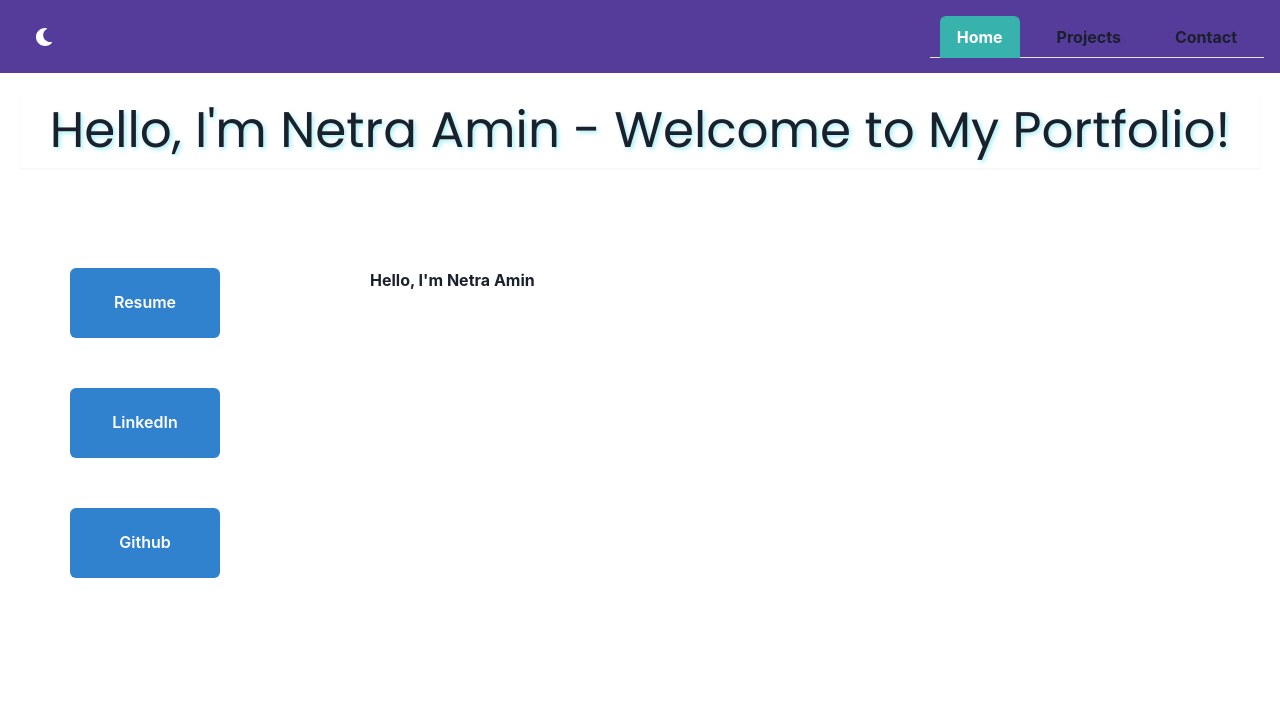
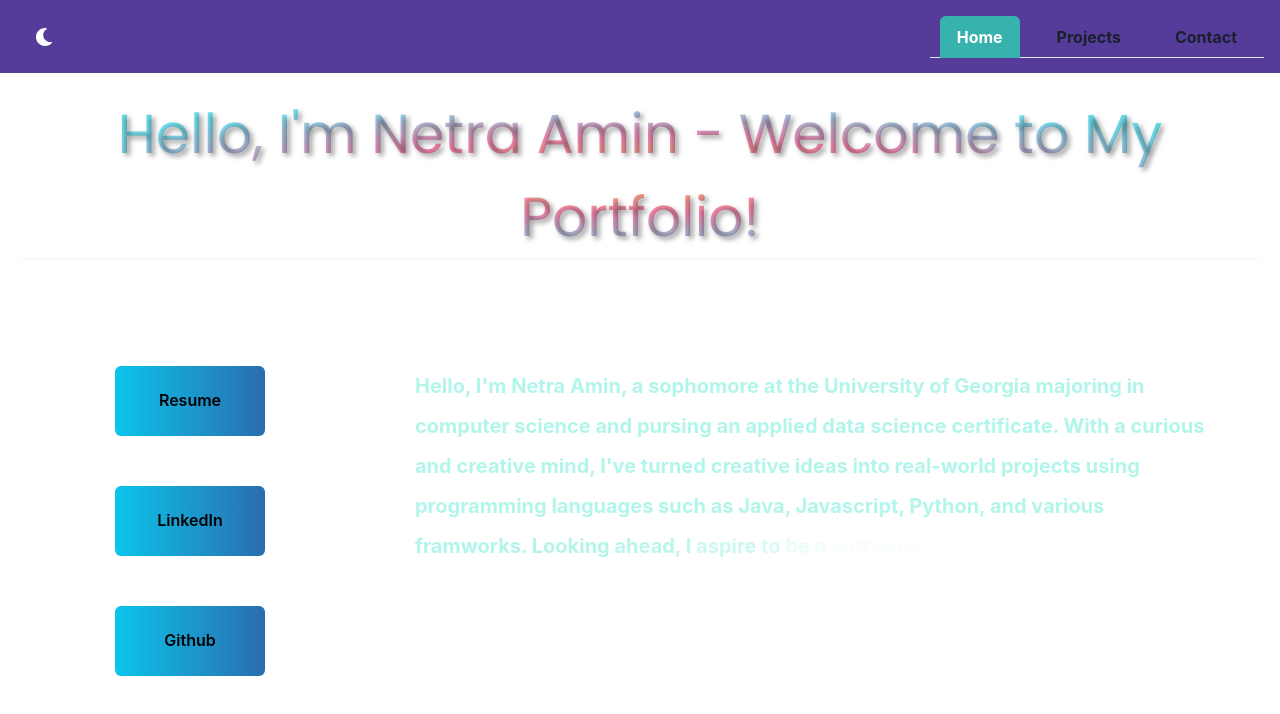
Before and after one commit to netraA18/personalWebsite, a React (Create React App) app: page / in a window 1280 px wide. Shown: the top 714 px of the page. Built offline with nearby package versions, Linux system fonts and the light colour scheme.

Commit message:
Onto projects page

```diff
--- a/package.json
+++ b/package.json
@@ -3,6 +3,7 @@
   "version": "0.1.0",
   "private": true,
   "dependencies": {
+    "@chakra-ui/icons": "^2.1.1",
     "@chakra-ui/react": "^2.8.2",
     "@emotion/react": "^11.13.3",
     "@emotion/styled": "^11.13.0",
--- a/src/components/Home.js
+++ b/src/components/Home.js
@@ -1,5 +1,7 @@
-import React from "react";
+import React, { useEffect } from "react";
 import AnimatedText from "../animations/animateText";
+import { motion } from "framer-motion";
+import { Code } from "@chakra-ui/react";
 import {
     ChakraProvider,
     Box,
@@ -12,48 +14,132 @@ import {
     Text
   } from '@chakra-ui/react';
 
-import { useState } from "react";
+
 
 
 function Home() {
-    const [text, setText] = useState("Hello, I'm Netra Amin - Welcome to My Portfolio!");
+    const MotionButton = motion(Button);
 
+
+
+    const titleText = ("Hello, I'm Netra Amin - Welcome to My Portfolio!");
+    const aboutMeText = "Hello, I'm Netra Amin, a sophomore at the University of Georgia majoring in computer science and pursing an applied data science certificate. " +
+     "With a curious and creative mind, I've turned creative ideas into real-world projects using programming languages such as Java, Javascript, Python, and various framworks. " +
+    "Looking ahead, I aspire to be a software enginner and create innovative solutions! Feel free to connect with me on LinkedIn or drop me an email! ";
+
+    const handleLinkedinClick = (event) => {
+        event.preventDefault();
+        window.open('https://www.linkedin.com/in/netra190/', "_blank");
+    }
+
+    const handleResumeClick = (event) => {
+        event.preventDefault();
+        window.open('https://flowcv.com/resume/gopmehqsmn', "_blank");
+    }
+
+    const handleGithubClick = (event) => {
+        event.preventDefault();
+        window.open('https://github.com/netraA18', "_blank");
+    }
 
     return (
         <div>
-            <Box textAlign="center" fontSize='50px' fontFamily='Poppins, sans-serif' boxShadow="sm" // You can use "sm", "md", "lg", "xl" for predefined shadows
-            textShadow="2px 2px 4px rgba(122, 231, 240, 0.7)">
+            <VStack>
+            <Box textAlign="center" fontSize='55px' fontFamily='Poppins, sans-serif' boxShadow="sm" textShadow="3px 3px 5px rgba(10, 10, 10, 0.4)">
+                <motion.div
+                    initial={{ scale: 0.5, opacity: 0 }}
+                    animate={{ scale: 1, opacity: 1 }}
+                    transition={{ duration: 0.5 }}
+                >
+                    <Text
+                        bgGradient="radial(orange.300, pink.300, cyan.300, teal.300)"
+                        bgClip="text"
+                        color="transparent"
+                    >
 
-                <AnimatedText textInput={text}/>
+                        <AnimatedText textInput={titleText} />
+                    </Text>
+                </motion.div>
             </Box>
 
 
             <HStack spacing="150px" marginTop={100} marginLeft={50} alignItems="flex-start">
                 <VStack spacing="50px">
-                    <Button colorScheme="blue" w='150px' h='70px'>Resume</Button>
-                    <Button colorScheme="blue" w='150px' h='70px'>LinkedIn</Button>
-                    <Button colorScheme="blue" w='150px' h='70px'>Github</Button>
+
+                <MotionButton
+                    bgGradient="linear(to-r,  cyan.400, blue.600)"
+                    _hover={{
+                    bgGradient: "linear(to-r, blue.500, cyan.400)",
+                    scale: 1.1, // Scale up by 10%
+                    }}
+                    transition="background-position 0.3s ease, transform 0.2s ease"
+                    color="black"
+                    w="150px"
+                    h="70px"
+                    whileHover={{ scale: 1.1 }}
+                    onClick={handleResumeClick}
+                >
+                    Resume
+                </MotionButton>
+
+                <MotionButton
+                    bgGradient="linear(to-r, cyan.400, blue.600)"
+                    _hover={{
+                    bgGradient: "linear(to-r, blue.500, cyan.400)",
+                    scale: 1.1,
+                    }}
+                    transition="background-position 0.3s ease, transform 0.2s ease"
+                    color="black"
+                    w="150px"
+                    h="70px"
+                    whileHover={{ scale: 1.1 }}
+                    onClick={handleLinkedinClick}
+                >
+                    LinkedIn
+                </MotionButton>
+
+                <MotionButton
+                    bgGradient="linear(to-r, cyan.400, blue.600)"
+                    _hover={{
+                    bgGradient: "linear(to-r, blue.500, cyan.400)",
+                    scale: 1.1, // Scale up by 10%
+                    }}
+                    transition="background-position 0.3s ease, transform 0.2s ease"
+                    color="black"
+                    w="150px"
+                    h="70px"
+                    whileHover={{ scale: 1.1 }}
+                    onClick={handleGithubClick}
+                >
+                    Github
+                </MotionButton>
+
+
                 </VStack>
 
-                <Text as="b">
-                    Hello, I'm Netra Amin
-                </Text>
-            </HStack>
+                <Box w='800px' h='300px'>
+                <motion.div
+                    initial={{ scale: 0.5, opacity: 0 }}
+                    animate={{ scale: 1, opacity: 1 }}
+                    transition={{ duration: 0.5 }}
+                >
+                    <Text as="b" fontSize={20} lineHeight="taller" color={"teal.100"}>
+                        <AnimatedText textInput={aboutMeText} />
+                    </Text>
+                </motion.div>
+                </Box>
 
 
 
 
-            {/* <Grid templateColumns='repeat(3, 1fr)' gap={6} marginTop={100}>
-                <Box textAlign="left">
-                <VStack spacing="50px">
-                    <Button colorScheme="blue" w='150px' h='50px'>Resume</Button>
-                    <Button colorScheme="blue" w='150px' h='50px'>LinkedIn</Button>
-                    <Button colorScheme="blue" w='150px' h='50px'>Github</Button>
-                </VStack>
-                </Box>
-            </Grid> */}
 
+
+            </HStack>
+
+
+            </VStack>
         </div>
+
 
 
 
--- a/src/components/Projects.js
+++ b/src/components/Projects.js
@@ -1,8 +1,53 @@
-import React from 'react'
+import React from 'react';
+import { Text, Code, HStack, VStack, Card, CardHeader, Flex, Avatar, Box, Heading, IconButton, Image, CardFooter, Button, CardBody, Stack, Divider, ButtonGroup } from '@chakra-ui/react';
+import { ChatIcon } from '@chakra-ui/icons';
+import WeatherChef from '../WeatherChef.png';
+
+
 
 function Projects() {
   return (
-    <div>Projects</div>
+    <div>
+      <VStack>
+      <Code colorScheme='pink' fontSize="35px" children="Projects" />
+      <HStack>
+      <Card maxW='xs' >
+  <CardBody>
+    <Image
+      src={WeatherChef}
+      borderRadius='lg'
+    />
+    <Stack mt='6' spacing='3'>
+      <Heading size='md'>Weather Chef</Heading>
+      <Text fontSize="13px">
+      Developed a <Code colorScheme='teal' as='b' fontSize="11px" children="dynamic" /> web application <Code colorScheme='teal' as='b' fontSize="11px" children="integrating" /> recipe search and weather-based recipe recommendations.
+      Implemented <Code colorScheme='teal' as='b' fontSize="11px" children="RESTful JSON APIs" /> for seamless data retrieval.
+      </Text>
+      <VStack align="start">
+      <Code colorScheme='pink' as='b' fontSize="11px" children="JavaScript (React.js)" />
+      <Code colorScheme='pink' as='b' fontSize="11px" children="HTML and CSS" />
+      <Code colorScheme='pink' as='b' fontSize="11px" children="MaterialUI" />
+      </VStack>
+
+    </Stack>
+  </CardBody>
+  <Divider />
+  <CardFooter>
+    <ButtonGroup spacing='2'>
+      <Button variant='solid' colorScheme='teal'>
+        Like
+      </Button>
+      <Button variant='ghost' colorScheme='teal'>
+        Comments
+      </Button>
+    </ButtonGroup>
+  </CardFooter>
+</Card>
+      </HStack>
+      </VStack>
+
+
+</div>
   )
 }
 
```
Also changed, not shown: src/animations/animateText.js (+3 -4 lines), src/WeatherChef.png (added), 1 other file (tests, documents, lock files or other folders).
